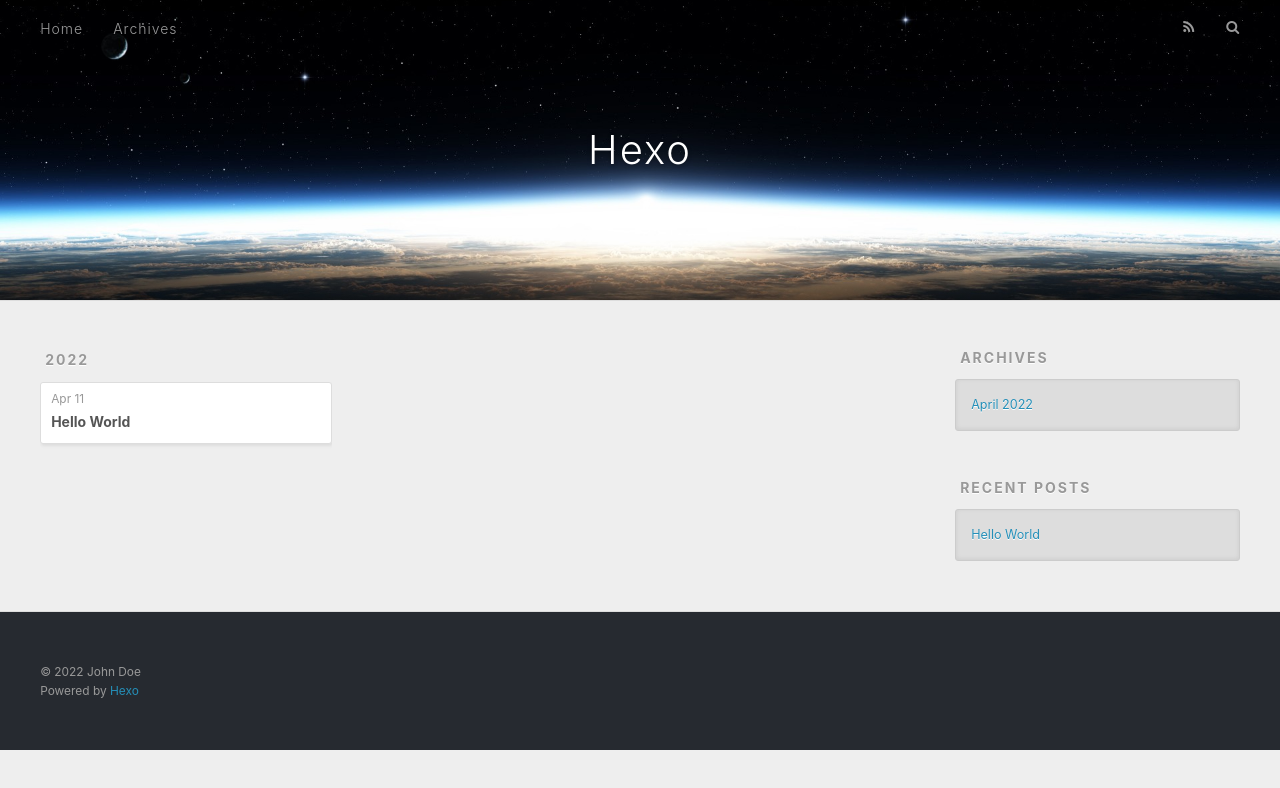
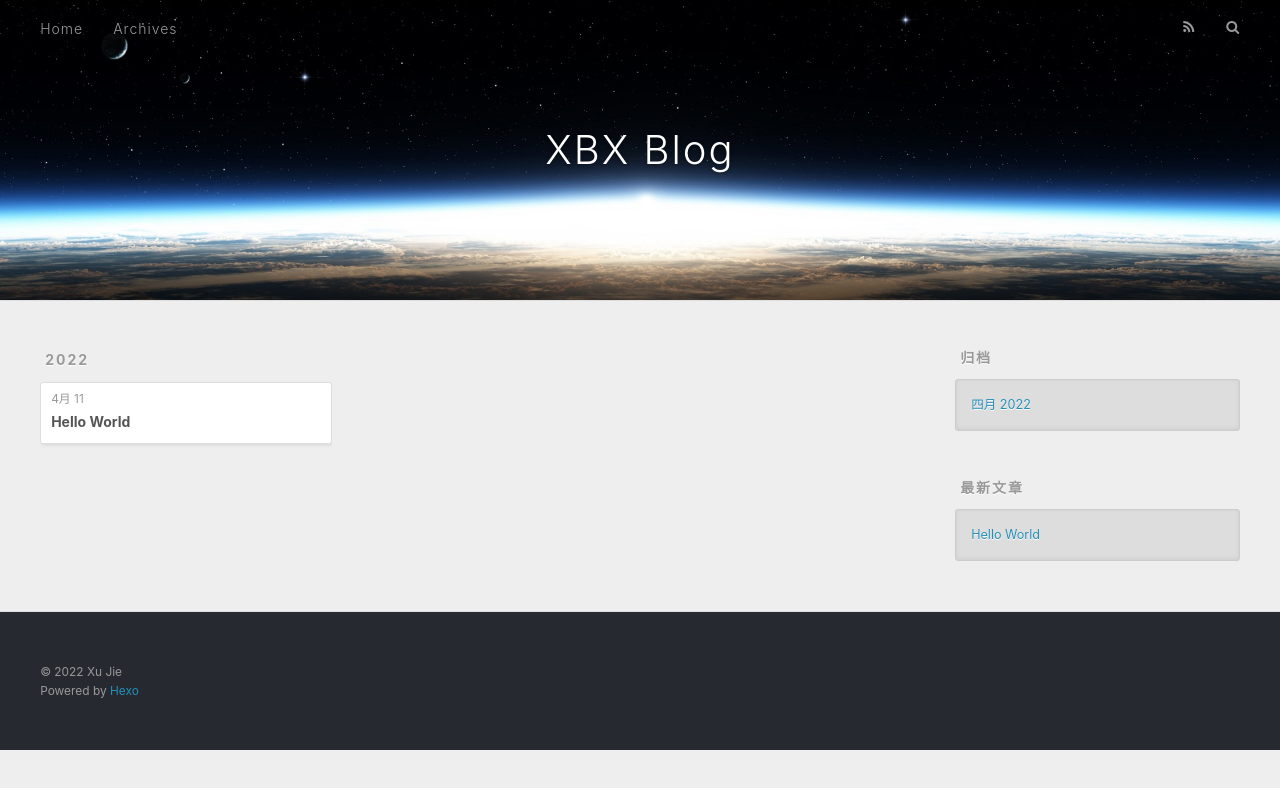
Before and after one commit to greenhand-xj/greenhand-xj.github.io, a plain HTML site: page archives/index.html in a window 1280 px wide. Drawn offline with nearby package versions, Linux system fonts and the light colour scheme.

Commit message:
Site updated: 2022-04-12 16:53:00

```diff
--- a/archives/index.html
+++ b/archives/index.html
@@ -5,17 +5,20 @@
 
 
 
-  <title>Archives | Hexo</title>
+  <title>归档 | XBX Blog</title>
   <meta name="viewport" content="width=device-width, initial-scale=1, maximum-scale=1">
-  <meta property="og:type" content="website">
-<meta property="og:title" content="Hexo">
-<meta property="og:url" content="http://example.com/archives/index.html">
-<meta property="og:site_name" content="Hexo">
-<meta property="og:locale" content="en_US">
-<meta property="article:author" content="John Doe">
+  <meta name="description" content="欢迎来到我的博客">
+<meta property="og:type" content="website">
+<meta property="og:title" content="XBX Blog">
+<meta property="og:url" content="https://greenhand-xj.github.io/archives/index.html">
+<meta property="og:site_name" content="XBX Blog">
+<meta property="og:description" content="欢迎来到我的博客">
+<meta property="og:locale" content="zh_CN">
+<meta property="article:author" content="Xu Jie">
+<meta property="article:tag" content="博客 Blog">
 <meta name="twitter:card" content="summary">
 
-    <link rel="alternate" href="/atom.xml" title="Hexo" type="application/atom+xml">
+    <link rel="alternate" href="/atom.xml" title="XBX Blog" type="application/atom+xml">
 
 
     <link rel="icon" href="/favicon.png">
@@ -36,7 +39,7 @@
   <div id="header-outer" class="outer">
     <div id="header-title" class="inner">
       <h1 id="logo-wrap">
-        <a href="/" id="logo">Hexo</a>
+        <a href="/" id="logo">XBX Blog</a>
       </h1>
 
     </div>
@@ -53,10 +56,10 @@
 
           <a id="nav-rss-link" class="nav-icon" href="/atom.xml" title="RSS Feed"></a>
 
-        <a id="nav-search-btn" class="nav-icon" title="Search"></a>
+        <a id="nav-search-btn" class="nav-icon" title="搜索"></a>
       </nav>
       <div id="search-form-wrap">
-        <form action="//google.com/search" method="get" accept-charset="UTF-8" class="search-form"><input type="search" name="q" class="search-form-input" placeholder="Search"><button type="submit" class="search-form-submit">&#xF002;</button><input type="hidden" name="sitesearch" value="http://example.com"></form>
+        <form action="//google.com/search" method="get" accept-charset="UTF-8" class="search-form"><input type="search" name="q" class="search-form-input" placeholder="Search"><button type="submit" class="search-form-submit">&#xF002;</button><input type="hidden" name="sitesearch" value="https://greenhand-xj.github.io"></form>
       </div>
     </div>
   </div>
@@ -79,7 +82,7 @@
   <div class="archive-article-inner">
     <header class="archive-article-header">
       <a href="/2022/04/11/hello-world/" class="archive-article-date">
-  <time datetime="2022-04-11T15:29:39.193Z" itemprop="datePublished">Apr 11</time>
+  <time datetime="2022-04-11T15:29:39.193Z" itemprop="datePublished">4月 11</time>
 </a>
 
 
@@ -111,9 +114,9 @@
 
 
   <div class="widget-wrap">
-    <h3 class="widget-title">Archives</h3>
+    <h3 class="widget-title">归档</h3>
     <div class="widget">
-      <ul class="archive-list"><li class="archive-list-item"><a class="archive-list-link" href="/archives/2022/04/">April 2022</a></li></ul>
+      <ul class="archive-list"><li class="archive-list-item"><a class="archive-list-link" href="/archives/2022/04/">四月 2022</a></li></ul>
     </div>
   </div>
 
@@ -121,7 +124,7 @@
 
 
   <div class="widget-wrap">
-    <h3 class="widget-title">Recent Posts</h3>
+    <h3 class="widget-title">最新文章</h3>
     <div class="widget">
       <ul>
 
@@ -141,7 +144,7 @@
 
   <div class="outer">
     <div id="footer-info" class="inner">
-      &copy; 2022 John Doe<br>
+      &copy; 2022 Xu Jie<br>
       Powered by <a href="http://hexo.io/" target="_blank">Hexo</a>
     </div>
   </div>
```
Also changed, not shown: 2022/04/11/hello-world/index.html (+15 -14 lines), archives/2022/04/index.html (+19 -16 lines), archives/2022/index.html (+19 -16 lines), index.html (+19 -16 lines).
